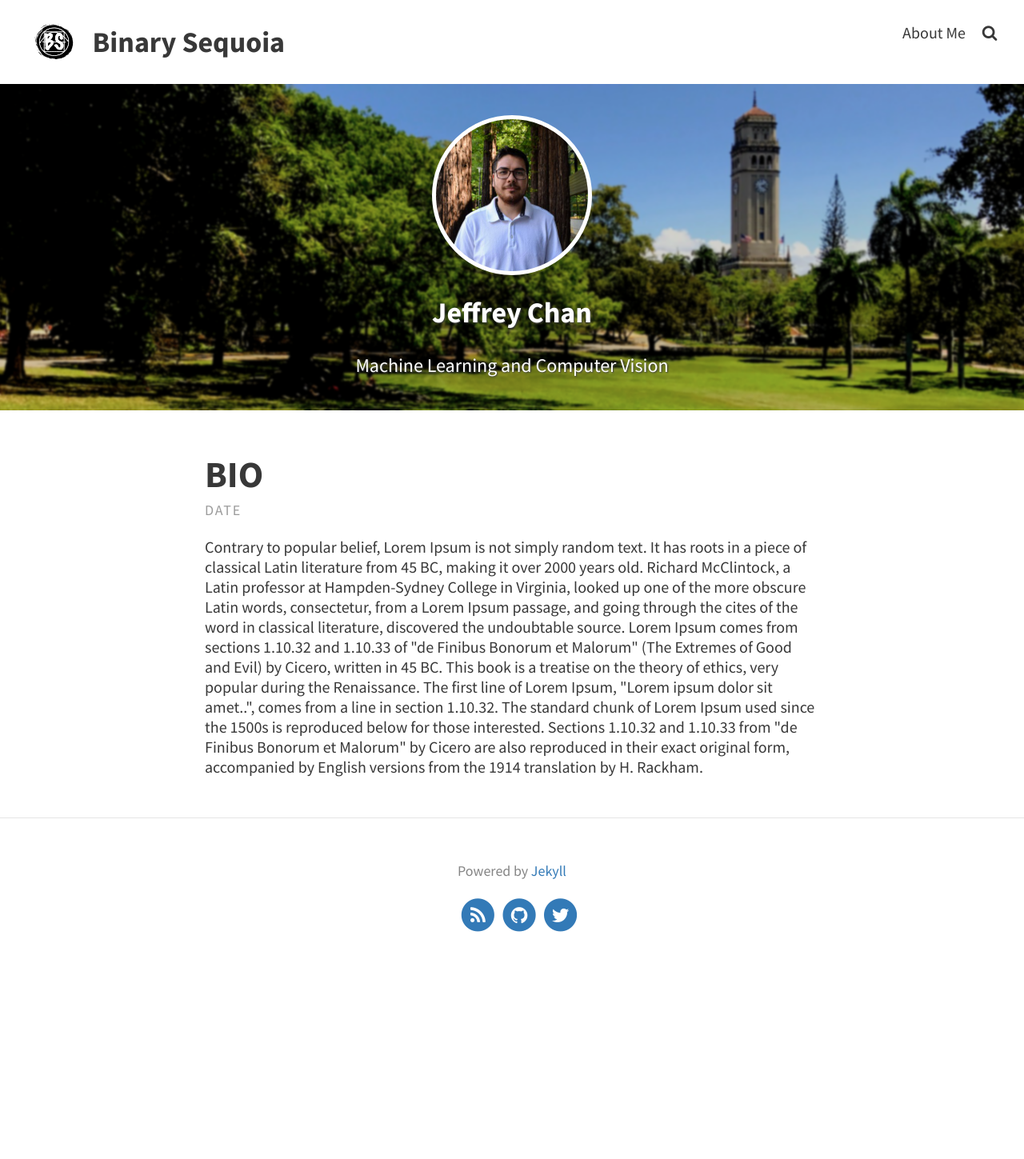
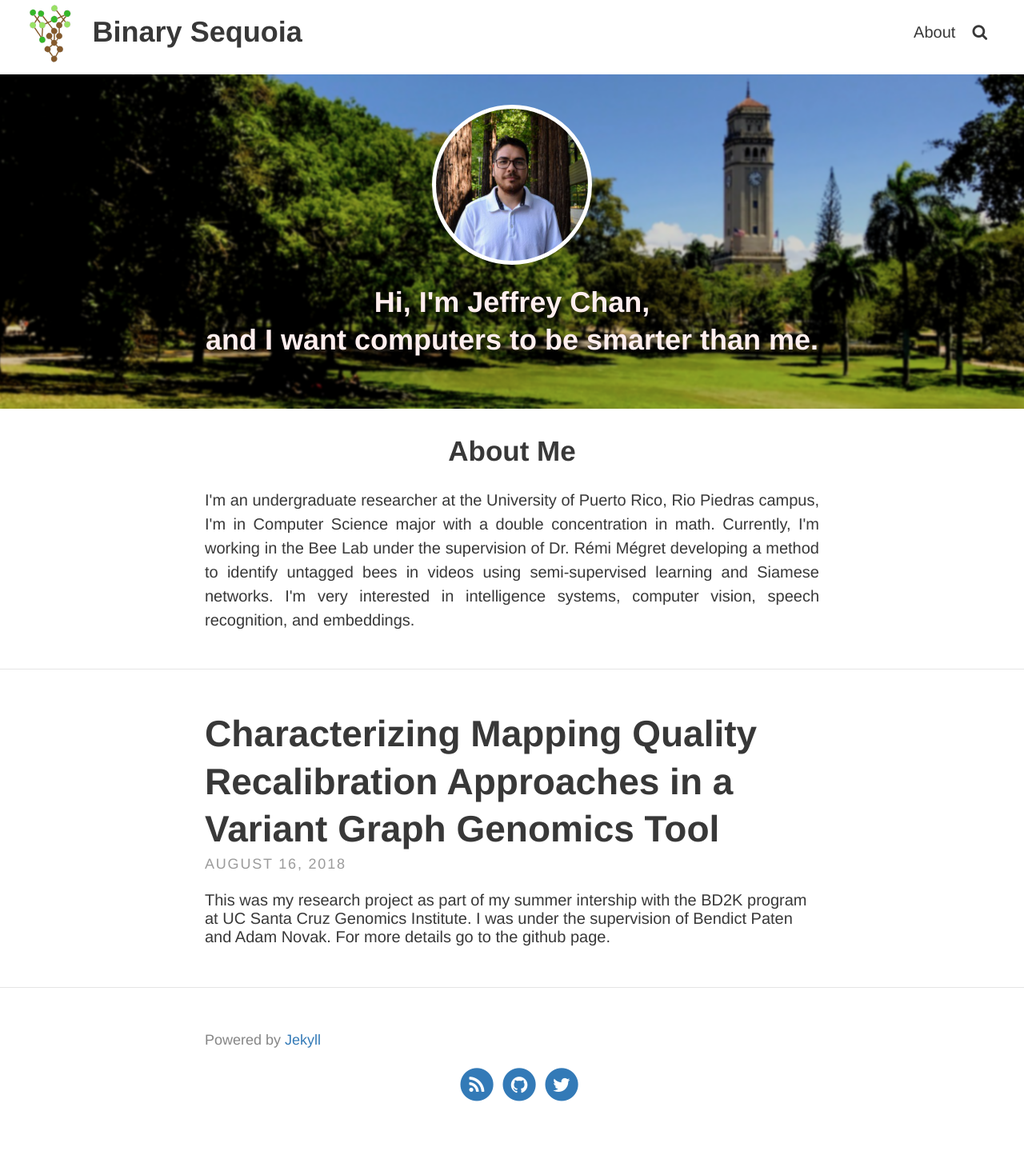
Before and after one commit to binarySequoia/binarySeqouia.github.io, a Jekyll site: the page built from index.html, in a window 1280 px wide. Shown: the whole page at 80% size. Built offline with Jekyll 4.4.1, drawn with Linux system fonts in a browser that asks for light colours; the list of posts is cut into pages by our own code; before the commit the page ends 1237 px from its top, so only the background shows below that.

Commit message:
add my first post, and change my icon

```diff
--- a/_config.yml
+++ b/_config.yml
@@ -11,14 +11,14 @@ CV: /assets/pdfs/jeffrey-chan-CV.pdf
 theme_settings:
   # Meta
   title: Binary Sequoia # blog's title
-  avatar: assets/img/triangle.svg
-  favicon: assets/favicon.ico
+  avatar: assets/img/binseq2.svg
+  favicon: assets/no-bg.ico
   gravatar: # Email MD5 hash
   profile_pic: /assets/img/profile_pic400x400.jpg
 
   # Header and footer text
   header_text: > #two or three lines to describe your site
-     <h3>Jeffrey Chan</h3><p>Machine Learning and Computer Vision</p>
+     <h3 style="color:#FFEEEE; text-shadow: black 0.1em 0.1em 0.2em">Hi, I'm Jeffrey Chan, <br> and I want computers to be smarter than me.</h3>
   header_text_feature_image: assets/img/torre-blur2.png
   footer_text: >
    Powered by <a href="https://jekyllrb.com/">Jekyll</a>
@@ -91,7 +91,8 @@ theme_settings:
 
   # Colours, typography and padding
   # Open the "_sass > base" folder, and open "_variables.scss"
-  google_fonts: "Source+Sans+Pro:400,700,700italic,400italic"
+  #google_fonts: "Source+Sans+Pro:400,700,700italic,400italic"
+  google_fonts: "Bree+Serif:400,700,700italic,400italic"
 
   # Post navigation
   post_navigation: true
--- a/_includes/navbar.html
+++ b/_includes/navbar.html
@@ -10,6 +10,10 @@
 			<a href="{{ site.baseurl }}/">{{ site.theme_settings.title }}</a>
 		</h1>
 	</div>
+
+    <!-- <div style="position: absolute; left: 48%;" align="center">
+        <img class="avatar" src="{{ site.baseurl }}/{{ site.theme_settings.avatar }}" alt=""/>
+    </div> -->
 
     <!-- Toggle menu -->
     <nav class="clear">
--- a/_layouts/home.html
+++ b/_layouts/home.html
@@ -13,23 +13,24 @@ layout: default
 
   </div>
   {% endif %}
-  <div class="posts">
-    <div class="post-teaser">
+  <div class="posts" >
+    <div class="post-teaser" style="padding: 0.5% 20% 2% 20% !important;">
       <span>
-          <header>
-            <h1>
-              <a class="post-link" href="{{ post.url | prepend: site.baseurl }}">
-                BIO
+          <header align="center">
+            <h2>
+              <!-- <a class="post-link" href="{{ post.url | prepend: site.baseurl }}"> -->
+                <!-- Hi! I’m Jeffrey Chan, welcome to my blog. -->
+                About Me
               </a>
-            </h1>
-            <p class="meta">
-              DATE
-            </p>
+            </h2>
+            <!-- <p class="meta">
+              My name is Jeffrey Chan.
+            </p> -->
           </header>
           <div class="excerpt">
-              Contrary to popular belief, Lorem Ipsum is not simply random text. It has roots in a piece of classical Latin literature from 45 BC, making it over 2000 years old. Richard McClintock, a Latin professor at Hampden-Sydney College in Virginia, looked up one of the more obscure Latin words, consectetur, from a Lorem Ipsum passage, and going through the cites of the word in classical literature, discovered the undoubtable source. Lorem Ipsum comes from sections 1.10.32 and 1.10.33 of "de Finibus Bonorum et Malorum" (The Extremes of Good and Evil) by Cicero, written in 45 BC. This book is a treatise on the theory of ethics, very popular during the Renaissance. The first line of Lorem Ipsum, "Lorem ipsum dolor sit amet..", comes from a line in section 1.10.32.
-
-              The standard chunk of Lorem Ipsum used since the 1500s is reproduced below for those interested. Sections 1.10.32 and 1.10.33 from "de Finibus Bonorum et Malorum" by Cicero are also reproduced in their exact original form, accompanied by English versions from the 1914 translation by H. Rackham.
+            <p style="text-align:justify">
+              I'm an undergraduate researcher at the University of Puerto Rico, Rio Piedras campus, I'm in Computer Science major with a double concentration in math. Currently, I'm working in the Bee Lab under the supervision of Dr. Rémi Mégret developing a method to identify untagged bees in videos using semi-supervised learning and Siamese networks. I'm very interested in intelligence systems, computer vision, speech recognition, and embeddings.
+            </p>
           </div>
       </span>
     </div>
--- /dev/null
+++ b/_posts/2018-8-16-vg-mapping-quality-recalibration.md
@@ -0,0 +1,32 @@
+---
+layout: post
+title: Characterizing Mapping Quality Recalibration Approaches in a Variant Graph Genomics Tool
+tags: [vg, mapping quality, machine learning, genomics]
+---
+
+This was my research project as part of my summer intership with the BD2K program at UC Santa Cruz Genomics Institute. I was under the supervision of Bendict Paten and Adam Novak. For more details go to the [github page](https://github.com/binarySequoia/vg_recal).
+
+## Motivation
+Identifying DNA patterns can tell us useful information about any living being. Closely related organisms have similar DNA, while distantly related organisms have few similarities. Humans have extremely similar genomes; studying differences can help to identify particular variants that can cause illness. Vg is a variant graph-based alignment tool for DNA mapping using graph genome references; these graphs capture variation information from populations, which allows more accurate genome studies.
+
+## [vg](https://github.com/vgteam/vg#vg)
+
+Vg is a set of tools for working with genome variation graphs. These graphs consist of a set of nodes and edges, where each node represents a DNA sequence; edges, connections between two nodes, can be seen as  concatenations of two sequences. We built VG graphs with genome references and their sequence variations. Because of the variation we have multiple paths through the graph, this means from a particular sequence you could have multiple edges to take.
+
+![alt text](https://github.com/binarySequoia/VG_Recal/raw/master/doc/VG_GRAPH.png "VG GRAPH")
+
+An essential part of vg is mapping DNA reads into the graph; that means searching for the position where the sequence is most similar to the reference graph. Mapping is challenging because genomes can be very repetitive, and in each repetition, sequences can vary. In addition to mapping, vg calculates a mapping quality score; this score is the probability of the mapping being wrong.
+
+_Graph image was created using [Sequence TubeMap Tool](https://github.com/vgteam/sequenceTubeMap)_
+
+## Approach
+In this work, we create and benchmark models to predict the probabilities of mappings being wrong and compare our recalibration models against each other and against the original mapping quality scores. To build our dataset, we simulate sequences with errors from the reference graph and map these new sequences back into the graph, then label those mappings as correct or incorrect. We train our models to calculate when a mapping is wrong, then extract the probabilities from those predictions. Using these probabilities, we calculate mapping quality scores and compare them against the original scores calculated by vg using the Brier score.
+![alt text](https://github.com/binarySequoia/VG_Recal/raw/master/doc/VG_RECALIBRATE_WORKFLOW.png "APPROACH WORKFLOW")
+
+## Discussion
+We test 5 different models with logistic regression using mapping quality information, mems, sequences, mems stats and a combination between mems and sequences. Our experiments show that logistic regression with mems improves by 5.23% the original mapping score given by vg in reads of length 100 base pairs but is not able to generalize well across lengths. But the Q-Q plot shows that the mems model has over confidence about its predictions.
+
+
+
+## References
+* Garrison, Erik, et al. "Sequence variation aware genome references and read mapping with the variation graph toolkit." bioRxiv (2017): 234856.
--- a/assets/css/main.scss
+++ b/assets/css/main.scss
@@ -38,12 +38,27 @@
     }
 }
 
+.site-header nav ul {
+    margin: 1%;
+}
+
+.site-header
+{
+    padding: 1% 2% 1% 2%;
+}
+
 .site-header .avatar {
     height: 4em;
     width: 4em;
+    padding-top: 0px;
+    padding-right: 10px;
+    padding-bottom: 0px;
+    padding-left: 10px;
 }
 
-
+p{
+    text-align: justify;
+}
 
 .site-header .site-title {
     font-size: 1.80em;
```
Also changed, not shown: pages/About Me.md (+1 -1 lines), assets/favicon.ico, assets/img/BinarySequoiaLogo.png (added), assets/img/binseq2.svg (added), assets/img/binseq_log.svg (added), assets/img/binseq_logo.png (added), assets/no-bg.ico (added).
